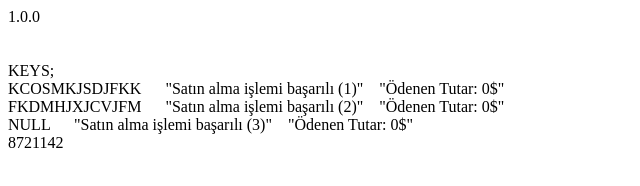
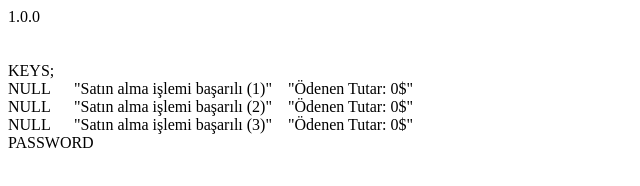
Before and after one commit to Graxypy/app, a plain HTML site: page index.html in a window 1280 px wide. Shown: the whole page, without its empty margins (0-640 px from the left). Drawn offline with Linux system fonts and the light colour scheme.

Commit message:
Update index.html

```diff
--- a/index.html
+++ b/index.html
@@ -6,9 +6,9 @@
 </br></br></br>
 
 KEYS; </br>
-<appname-buy-id1>KCOSMKJSDJFKK</appname-buy-id1>  &nbsp;&nbsp;&nbsp;&nbsp; <appname-buy-msg1>"Satın alma işlemi başarılı (1)"</appname-buy-msg1>    &nbsp;&nbsp; <appname-buy-msg1->"Ödenen Tutar: 0$"</appname-buy-msg1-></br>
-<appname-buy-id2>FKDMHJXJCVJFM</appname-buy-id2>  &nbsp;&nbsp;&nbsp;&nbsp; <appname-buy-msg2>"Satın alma işlemi başarılı (2)"</appname-buy-msg2>    &nbsp;&nbsp; <appname-buy-msg2->"Ödenen Tutar: 0$"</appname-buy-msg2-></br>
+<appname-buy-id1>NULL</appname-buy-id1>  &nbsp;&nbsp;&nbsp;&nbsp; <appname-buy-msg1>"Satın alma işlemi başarılı (1)"</appname-buy-msg1>    &nbsp;&nbsp; <appname-buy-msg1->"Ödenen Tutar: 0$"</appname-buy-msg1-></br>
+<appname-buy-id2>NULL</appname-buy-id2>  &nbsp;&nbsp;&nbsp;&nbsp; <appname-buy-msg2>"Satın alma işlemi başarılı (2)"</appname-buy-msg2>    &nbsp;&nbsp; <appname-buy-msg2->"Ödenen Tutar: 0$"</appname-buy-msg2-></br>
 <appname-buy-id3>NULL</appname-buy-id3>  &nbsp;&nbsp;&nbsp;&nbsp; <appname-buy-msg3>"Satın alma işlemi başarılı (3)"</appname-buy-msg3>    &nbsp;&nbsp; <appname-buy-msg3->"Ödenen Tutar: 0$"</appname-buy-msg3-></br>
 
 
-<appname-buy-ps>8721142</appname-buy-ps>
+<appname-buy-ps>PASSWORD</appname-buy-ps>
```
